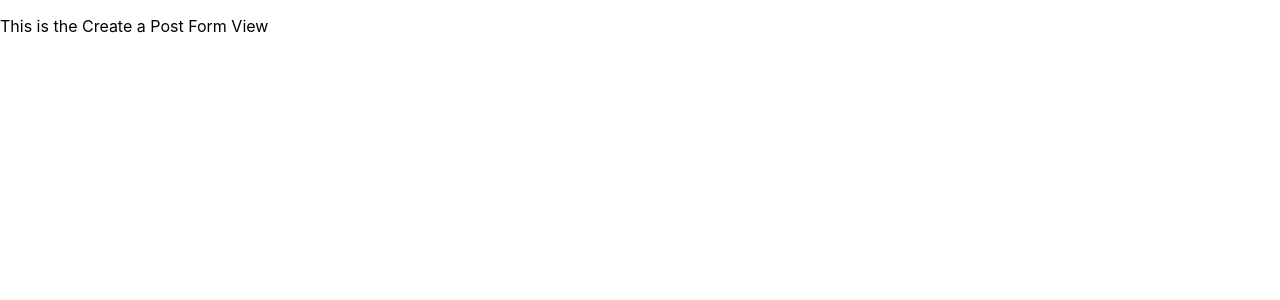
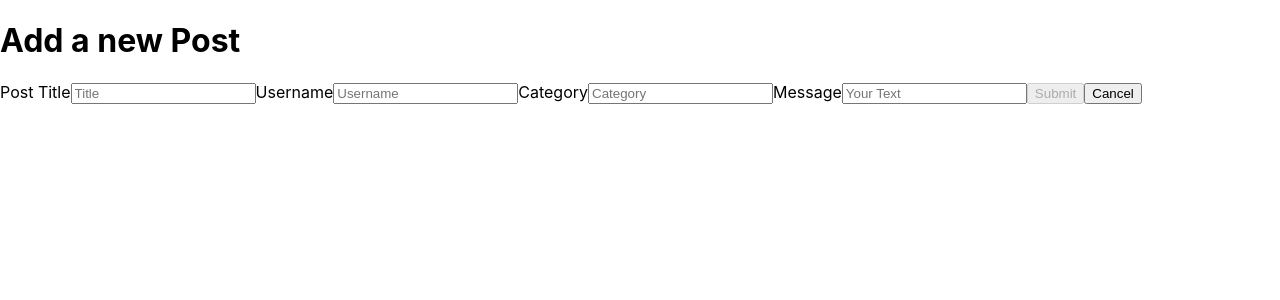
Before and after one commit to conuko/Readable-Frontend, a React (Create React App) app: page /add in a window 1280 px wide. Shown: the top 300 px of the page. Built offline with nearby package versions, Linux system fonts and the light colour scheme; no server answers.

Commit message:
feat: set up basic layout of CreatePost

```diff
--- a/src/components/CreatePost.js
+++ b/src/components/CreatePost.js
@@ -1,14 +1,81 @@
+/* eslint-disable jsx-a11y/label-has-associated-control */
+
 /*
 - should have a form to create new post or edit existing posts
 - when editing, existing data should be populated in the form
 */
 
-import React from 'react';
+import React, { useState } from 'react';
+import { Link } from 'react-router-dom';
 
 function CreateEditPostView() {
+  const [postTitle, setPostTitle] = useState('');
+  const [username, setUsername] = useState('');
+  const [category, setCategory] = useState('');
+  const [message, setMessage] = useState('');
+
   return (
     <div>
-      <p>This is the Create a Post Form View</p>
+      <h1>Add a new Post</h1>
+      <form className="new-post">
+        <label>
+          Post Title
+          <input
+            name="title"
+            type="text"
+            placeholder="Title"
+            value={postTitle}
+            onChange={(e) => setPostTitle(e.target.value)}
+            className="text-area"
+          />
+        </label>
+        <label>
+          Username
+          <input
+            name="username"
+            type="text"
+            placeholder="Username"
+            value={username}
+            onChange={(e) => setUsername(e.target.value)}
+            className="text-area"
+          />
+        </label>
+        <label>
+          Category
+          <input
+            name="category"
+            type="text"
+            placeholder="Category"
+            value={category}
+            onChange={(e) => setCategory(e.target.value)}
+            className="text-area"
+          />
+        </label>
+        <label>
+          Message
+          <input
+            name="message"
+            type="text"
+            placeholder="Your Text"
+            maxLength={280}
+            value={message}
+            onChange={(e) => setMessage(e.target.value)}
+            className="text-area"
+          />
+        </label>
+        <button
+          className="submit-button"
+          type="submit"
+          disabled={postTitle === '' || username === '' || category === '' || message === ''}
+        >
+          Submit
+        </button>
+        <Link to="/">
+          <button type="button">
+            Cancel
+          </button>
+        </Link>
+      </form>
     </div>
   );
 }
```
